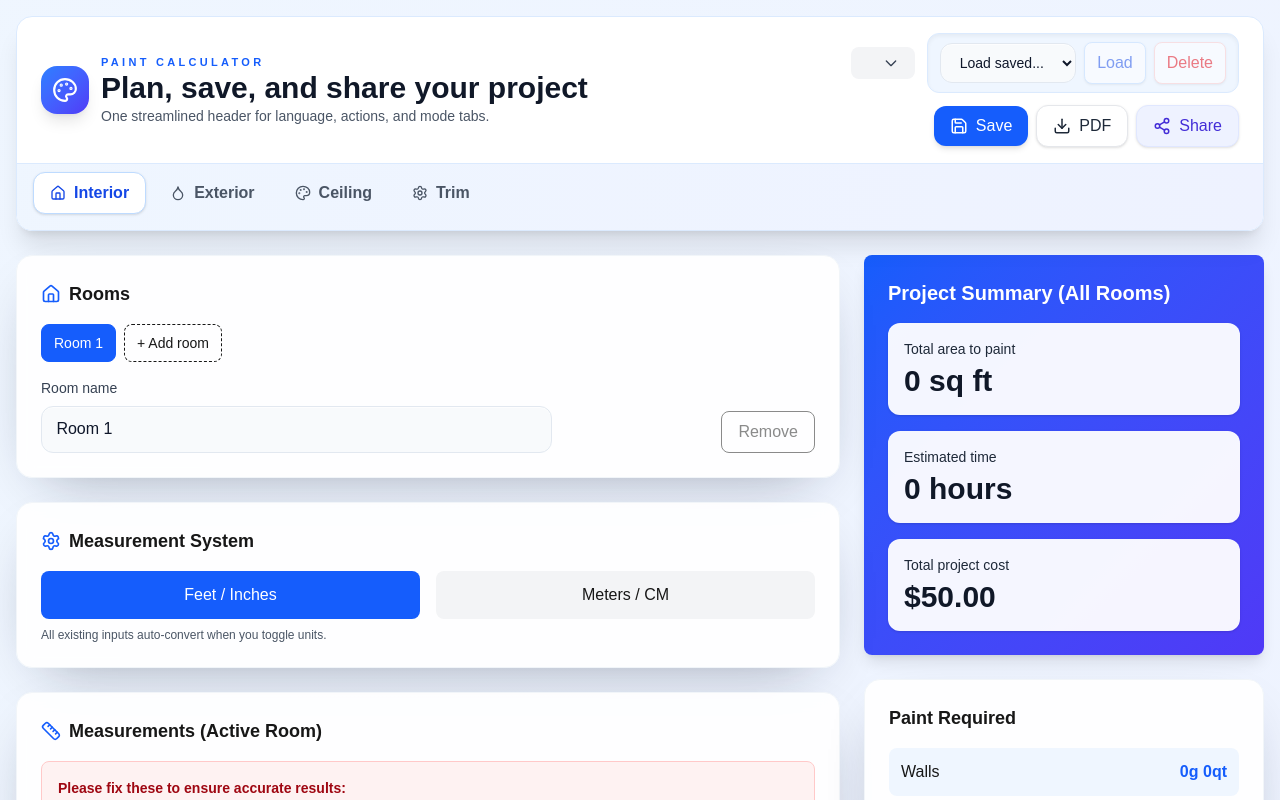
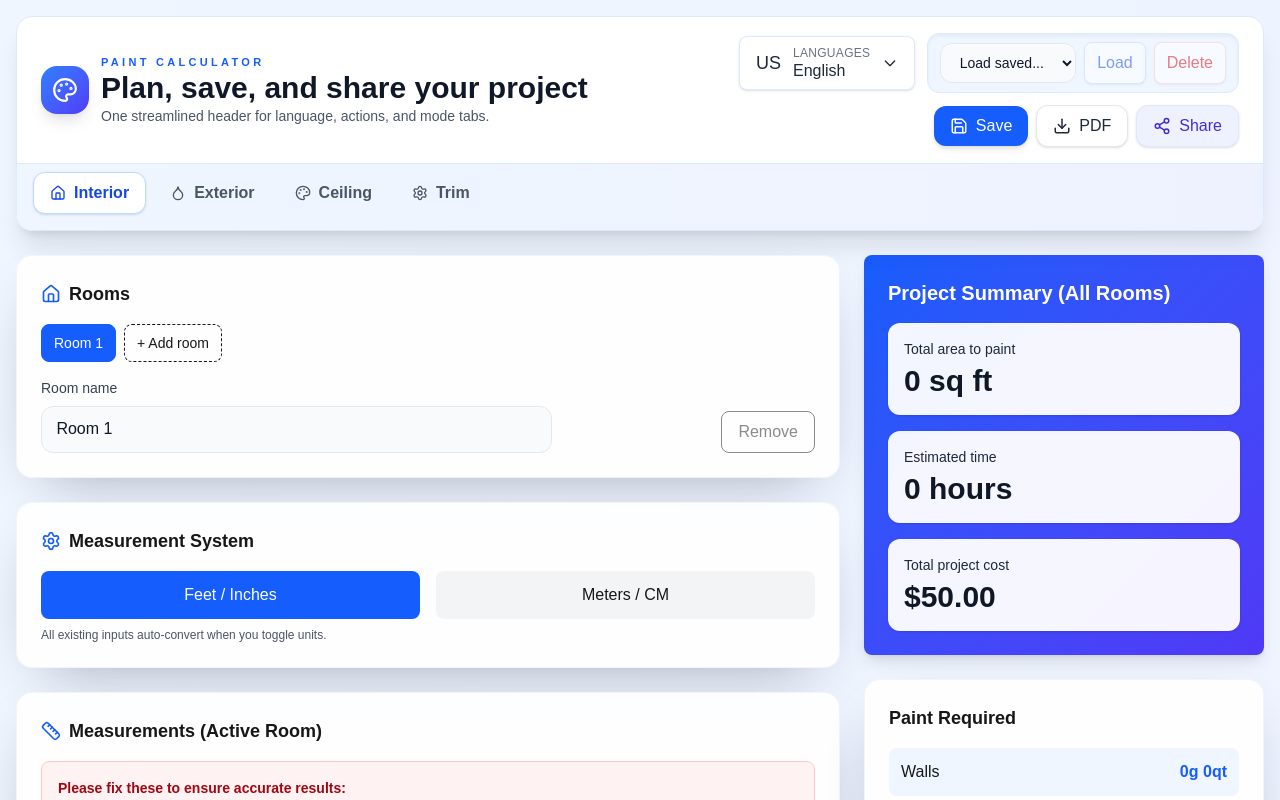
Before and after one commit to Daudshaah/Paint-Calculator, a Next.js app: page /1 in a window 1280 px wide. Shown: the top 800 px of the page. Built offline with nearby package versions, Linux system fonts and the light colour scheme.

Commit message:
Improve language dropdown usability

```diff
--- a/app/components/LanguageSwitcher.tsx
+++ b/app/components/LanguageSwitcher.tsx
@@ -9,9 +9,10 @@ export default function LanguageSwitcher() {
   const dropdownRef = useRef<HTMLDivElement>(null);
   const pathname = usePathname();
   const router = useRouter();
+  const menuId = 'language-menu';
 
   // Extract current locale from pathname
-  const currentLocale = pathname.split('/')[1] as Locale || 'en';
+  const currentLocale = (locales.includes(pathname.split('/')[1] as Locale) ? pathname.split('/')[1] : 'en') as Locale;
 
   useEffect(() => {
     function handleClickOutside(event: MouseEvent) {
@@ -34,11 +35,17 @@ export default function LanguageSwitcher() {
     <div className="relative" ref={dropdownRef}>
       <button
         onClick={() => setIsOpen(!isOpen)}
-        className="flex items-center gap-2 px-4 py-2 bg-gray-100 dark:bg-gray-700 hover:bg-gray-200 dark:hover:bg-gray-600 rounded-lg transition-colors font-medium text-gray-700 dark:text-gray-300"
+        className="flex items-center gap-3 px-4 py-2 bg-white border border-blue-100 rounded-lg shadow-sm hover:border-blue-300 hover:bg-blue-50 transition-colors font-medium text-gray-800"
         aria-label="Select language"
+        aria-expanded={isOpen}
+        aria-controls={menuId}
+        type="button"
       >
-        <span className="text-lg">{localeFlags[currentLocale]}</span>
-        <span className="hidden sm:inline">{localeNames[currentLocale]}</span>
+        <span className="text-lg" aria-hidden="true">{localeFlags[currentLocale]}</span>
+        <div className="flex flex-col items-start leading-tight">
+          <span className="text-xs uppercase tracking-wide text-gray-500">Languages</span>
+          <span>{localeNames[currentLocale]}</span>
+        </div>
         <svg
           className={`w-4 h-4 transition-transform ${isOpen ? 'rotate-180' : ''}`}
           fill="none"
@@ -55,19 +62,26 @@ export default function LanguageSwitcher() {
       </button>
 
       {isOpen && (
-        <div className="absolute right-0 mt-2 w-48 bg-white dark:bg-gray-800 rounded-lg shadow-lg border border-gray-200 dark:border-gray-700 z-50 overflow-hidden">
+        <div
+          id={menuId}
+          role="listbox"
+          className="absolute right-0 mt-2 w-56 bg-white rounded-lg shadow-lg border border-gray-200 z-50 overflow-hidden max-h-80 overflow-y-auto"
+        >
           {locales.map((locale) => (
             <button
               key={locale}
               onClick={() => switchLanguage(locale)}
+              type="button"
               className={`w-full flex items-center gap-3 px-4 py-3 text-left hover:bg-gray-100 dark:hover:bg-gray-700 transition-colors ${
                 currentLocale === locale
-                  ? 'bg-blue-50 dark:bg-blue-900/20 text-blue-600 dark:text-blue-400'
-                  : 'text-gray-700 dark:text-gray-300'
+                  ? 'bg-blue-50 text-blue-700'
+                  : 'text-gray-800'
               }`}
+              role="option"
+              aria-selected={currentLocale === locale}
             >
-              <span className="text-xl">{localeFlags[locale]}</span>
-              <span className="font-medium">{localeNames[locale]}</span>
+              <span className="text-sm font-semibold text-gray-600">{localeFlags[locale] || locale.toUpperCase()}</span>
+              <span className="font-medium truncate">{localeNames[locale]}</span>
               {currentLocale === locale && (
                 <svg
                   className="w-4 h-4 ml-auto"
```
